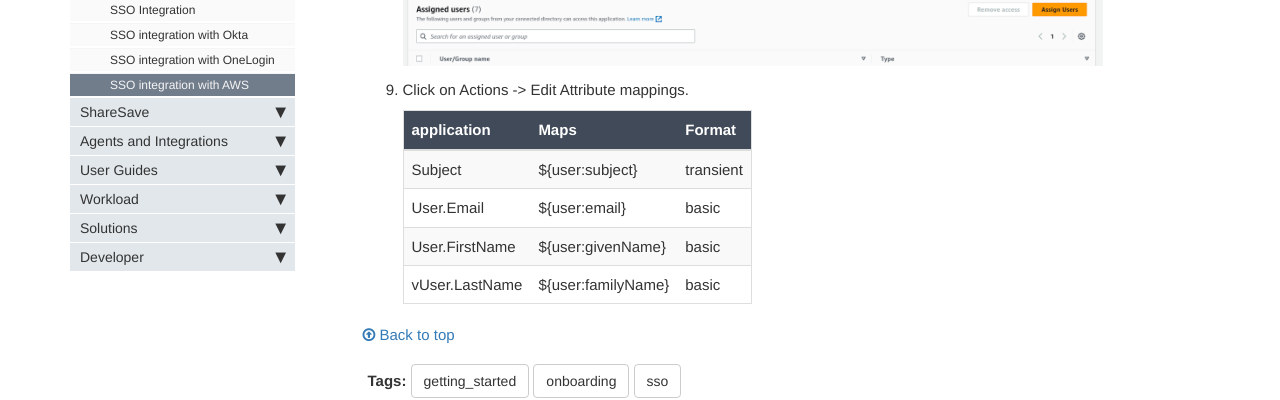
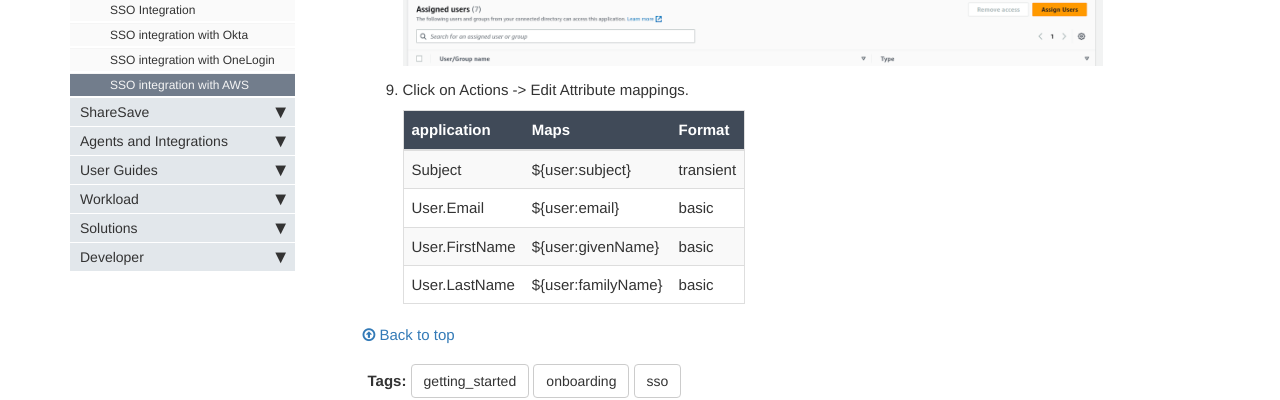
Before and after one commit to vickynovlani/nops-docs, a Jekyll site: the page built from pages/GettingStarted/SSO/sso-aws.md, in a window 1280 px wide and 900 px high, scrolled down 1275 px. Shown: the part 227-627 px from the top of the window. Built offline with Jekyll 4.4.1, drawn with Linux system fonts in a browser that asks for light colours; comment, search, counter and statistics services are not loaded.

Commit message:
Update sso-aws.md

```diff
--- a/pages/GettingStarted/SSO/sso-aws.md
+++ b/pages/GettingStarted/SSO/sso-aws.md
@@ -58,4 +58,4 @@ Within AWS:
     | Subject | ${user:subject} | transient |
     | User.Email | ${user:email} | basic |
     | User.FirstName | ${user:givenName} | basic |
-    | vUser.LastName | ${user:familyName} | basic |
+    | User.LastName | ${user:familyName} | basic |
```
